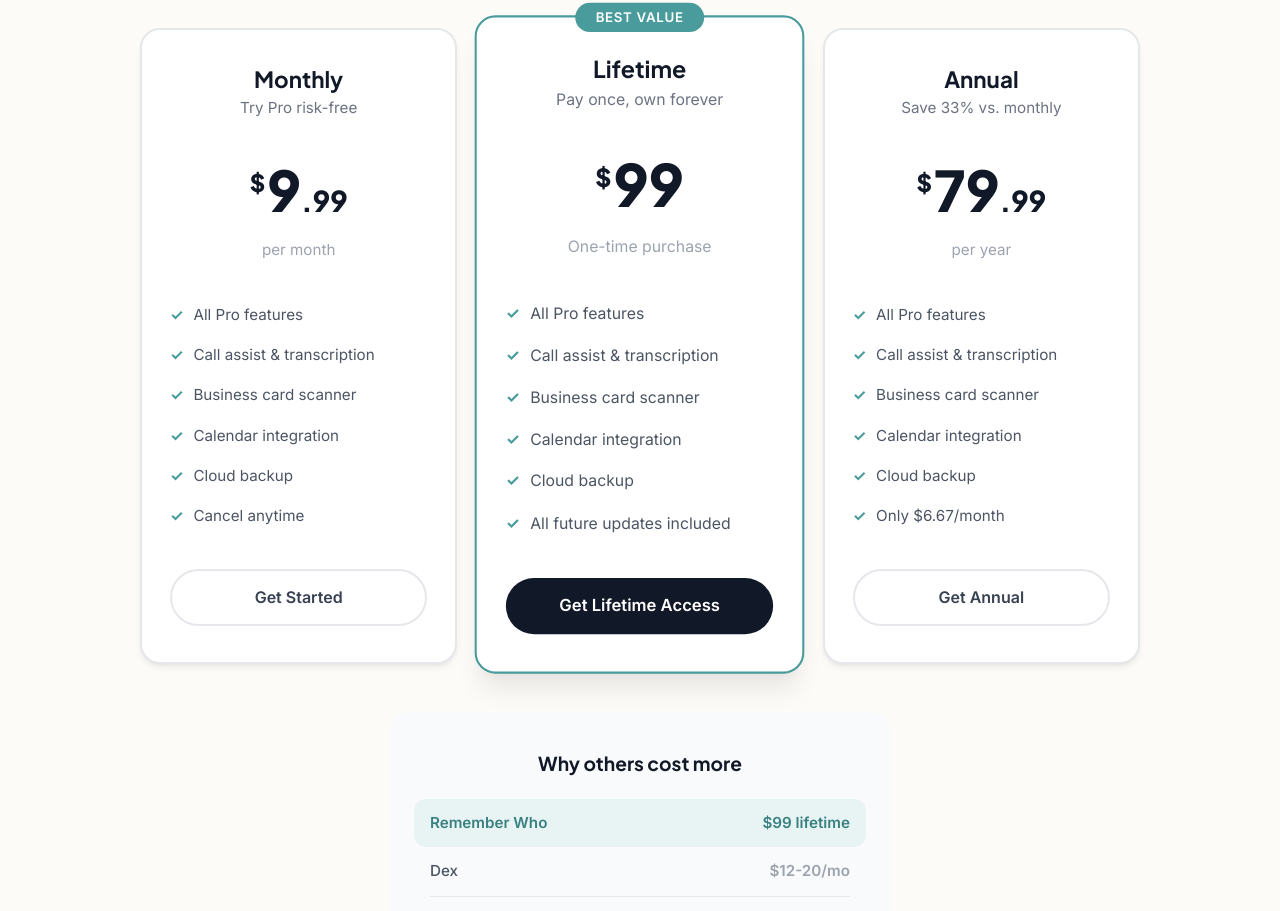
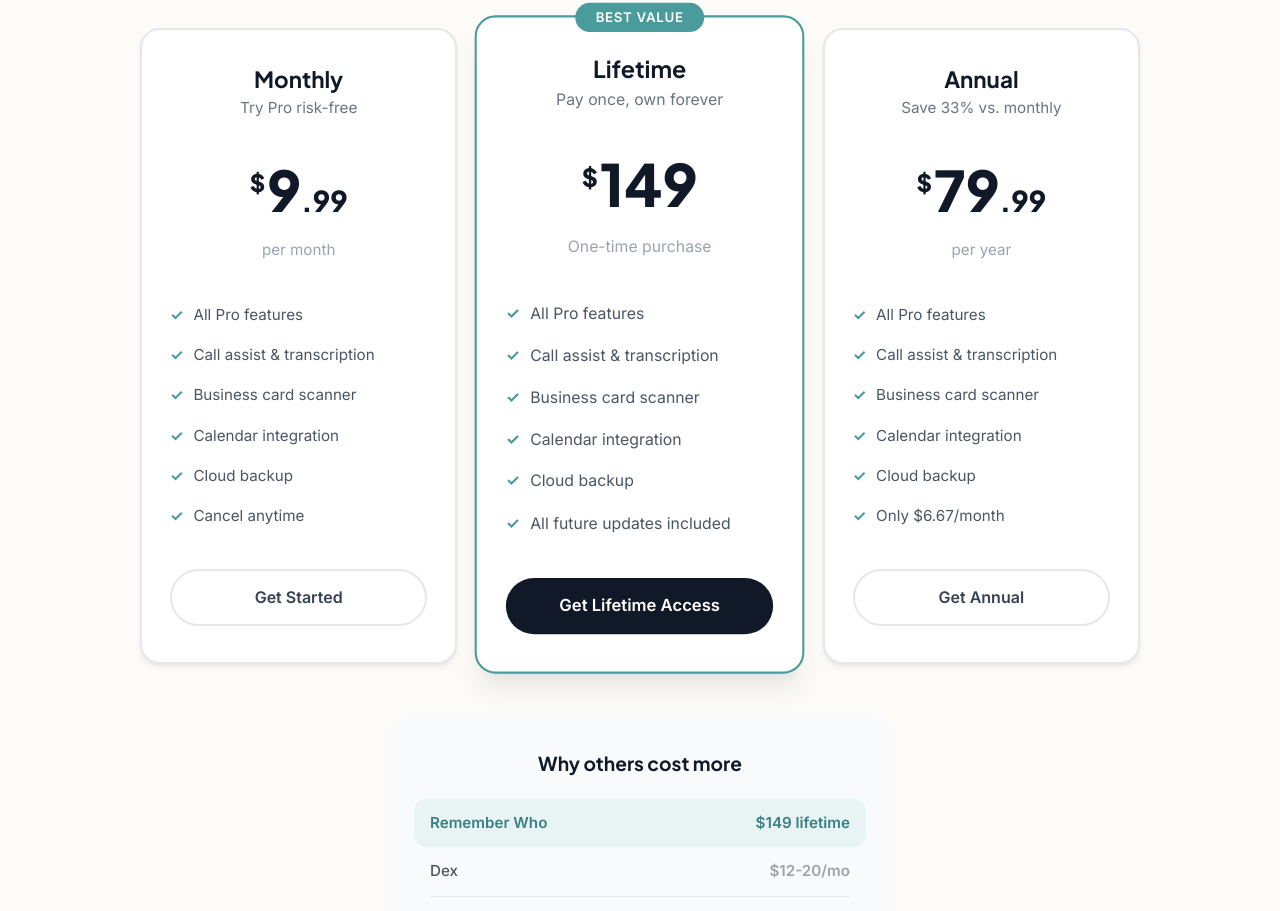
Before and after one commit to RememberWhoApp/rememberwho, a Jekyll site: the page index.html, which Jekyll copies as it is, in a window 1280 px wide and 1400 px high, scrolled down 6543 px. Shown: the part 114-1025 px from the top of the window. Built offline with Jekyll 4.4.1, drawn with Linux system fonts in a browser that asks for light colours.

Commit message:
Update lifetime price to $149
Co-Authored-By: Claude Opus 4.6 (1M context) <noreply@anthropic.com>

```diff
--- a/index.html
+++ b/index.html
@@ -1132,7 +1132,7 @@
           <div class="pricing-popular">Best Value</div>
           <h3>Lifetime</h3>
           <p class="pricing-desc">Pay once, own forever</p>
-          <div class="pricing-amount"><sup>$</sup>99</div>
+          <div class="pricing-amount"><sup>$</sup>149</div>
           <div class="pricing-period">One-time purchase</div>
           <ul class="pricing-features">
             <li><span class="pf-check">&#10003;</span> All Pro features</li>
@@ -1169,7 +1169,7 @@
           <div class="compare-table">
             <div class="compare-row highlight">
               <span class="compare-name">Remember Who</span>
-              <span class="compare-price">$99 lifetime</span>
+              <span class="compare-price">$149 lifetime</span>
             </div>
             <div class="compare-row">
               <span class="compare-name">Dex</span>
```
